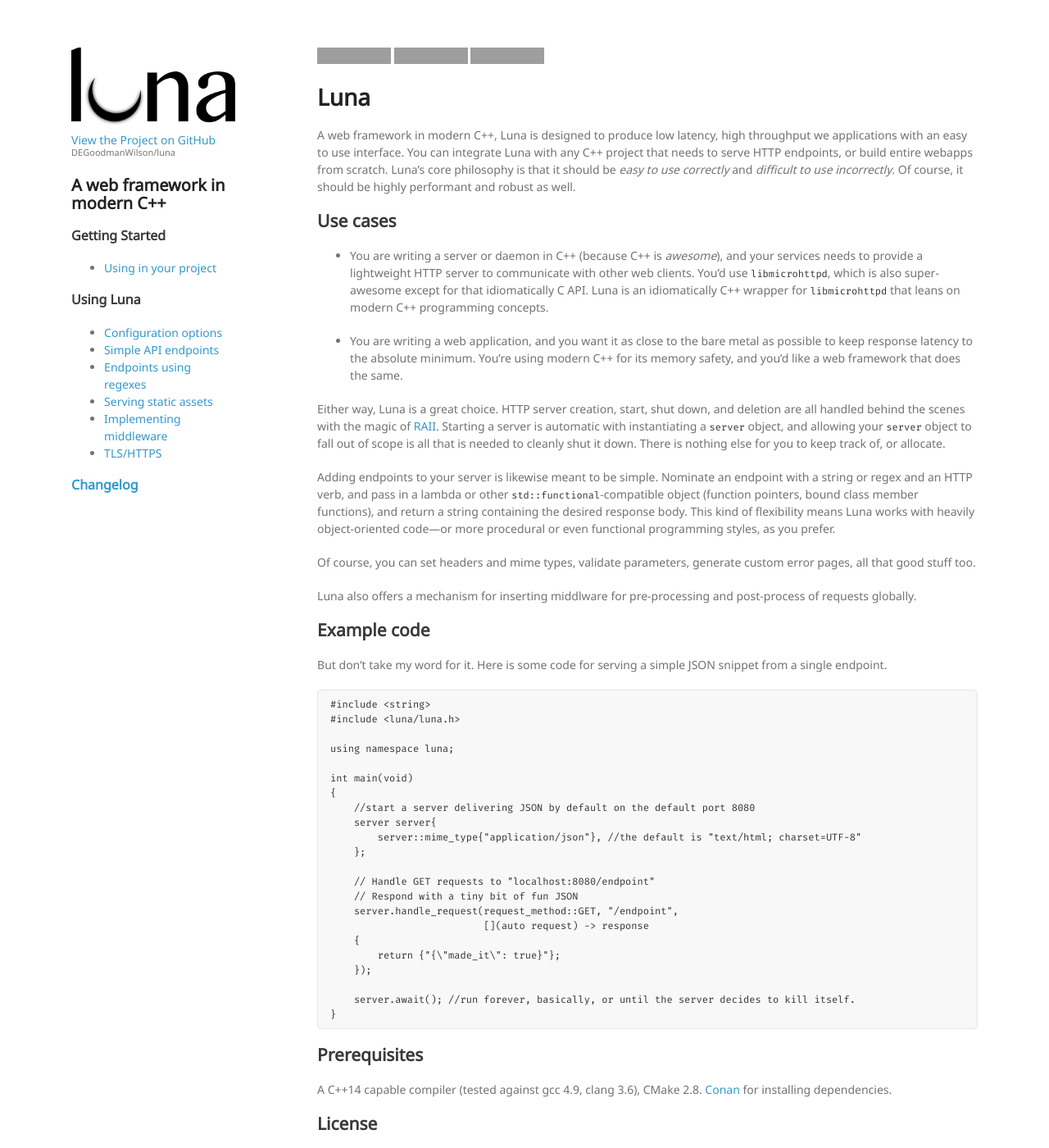
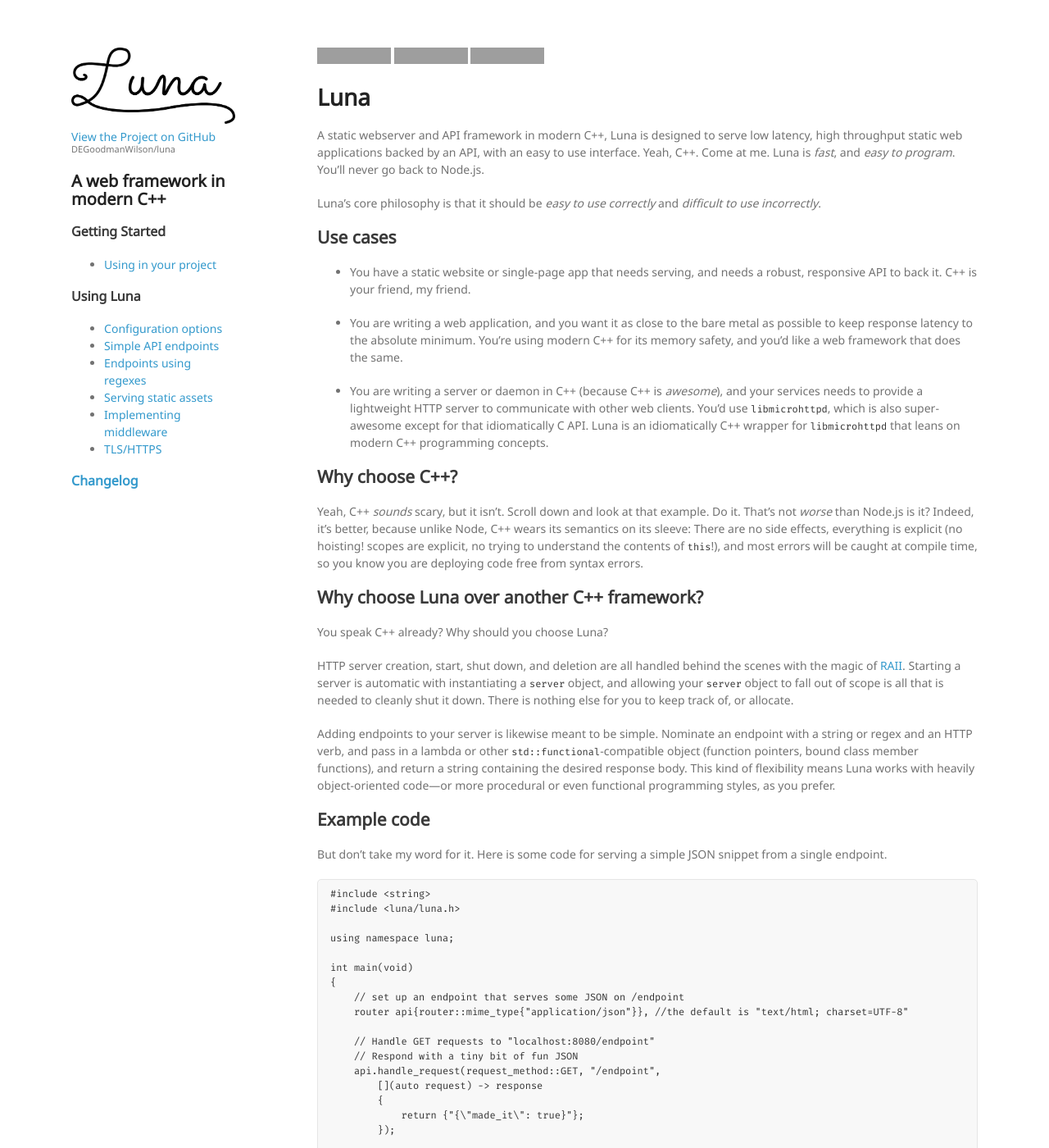
Before and after one commit to DEGoodmanWilson/luna, a Jekyll site: the page built from docs/index.md, in a window 1280 px wide and 1400 px high. Shown: the whole window at 82% size. Built offline with Jekyll 4.4.1, drawn with Linux system fonts in a browser that asks for light colours; some of the changed text lies outside the part shown; grey boxes are pictures that could not be loaded.

Commit message:
Update the documentation front page to reflect the new API

````diff
--- a/docs/_config.yml
+++ b/docs/_config.yml
@@ -18,7 +18,7 @@
 version: 4.0.0
 email: degoodmanwilson@gmail.com
 description: >
-  A web framework in modern C++
+  A static webserver and API framework in modern C++
 # Build settings
 markdown: kramdown
 gems:
--- a/docs/_layouts/default.html
+++ b/docs/_layouts/default.html
@@ -40,7 +40,7 @@
   <body>
     <div class="wrapper">
       <header>
-        <a href="index.html"><img src="img/luna.png" alt="luna" /></a>
+        <a href="index.html"><img src="img/luna%20600.png" srcset="img/luna%20600.png 1x, img/luna%201200.png 2x" alt="luna" /></a>
         <p class="view"><a href="https://github.com/DEGoodmanWilson/luna">View the Project on GitHub <small>DEGoodmanWilson/luna</small></a></p>
         <h1>A web framework in modern C++</h1>
 
--- a/docs/index.md
+++ b/docs/index.md
@@ -9,21 +9,29 @@
 
 # Luna
 
-A web framework in modern C++, Luna is designed to produce low latency, high throughput we applications with an easy to use interface. You can integrate Luna with any C++ project that needs to serve HTTP endpoints, or build entire webapps from scratch. Luna’s core philosophy is that it should be _easy to use correctly_ and _difficult to use incorrectly_. Of course, it should be highly performant and robust as well.
+A static webserver and API framework in modern C++, Luna is designed to serve low latency, high throughput static web applications backed by an API, with an easy to use interface. Yeah, C++. Come at me. Luna is _fast_, and _easy to program_. You'll never go back to Node.js.
+
+Luna’s core philosophy is that it should be _easy to use correctly_ and _difficult to use incorrectly_.
 
 ## Use cases
 
-* You are writing a server or daemon in C++ (because C++ is _awesome_), and your services needs to provide a lightweight HTTP server to communicate with other web clients. You'd use `libmicrohttpd`, which is also super-awesome except for that idiomatically C API. Luna is an idiomatically C++ wrapper for `libmicrohttpd` that leans on modern C++ programming concepts.
+* You have a static website or single-page app that needs serving, and needs a robust, responsive API to back it. C++ is your friend, my friend.
 
 * You are writing a web application, and you want it as close to the bare metal as possible to keep response latency to the absolute minimum. You're using modern C++ for  its memory safety, and you'd like a web framework that does the same.
 
-Either way, Luna is a great choice. HTTP server creation, start, shut down, and deletion are all handled behind the scenes with the magic of [RAII](https://en.wikipedia.org/wiki/Resource_Acquisition_Is_Initialization). Starting a server is automatic with instantiating a `server` object, and allowing your `server` object to fall out of scope is all that is needed to cleanly shut it down. There is nothing else for you to keep track of, or allocate.
+* You are writing a server or daemon in C++ (because C++ is _awesome_), and your services needs to provide a lightweight HTTP server to communicate with other web clients. You'd use `libmicrohttpd`, which is also super-awesome except for that idiomatically C API. Luna is an idiomatically C++ wrapper for `libmicrohttpd` that leans on modern C++ programming concepts.
+
+## Why choose C++?
+
+Yeah, C++ _sounds_ scary, but it isn't. Scroll down and look at that example. Do it. That's not _worse_ than Node.js is it? Indeed, it's better, because unlike Node, C++ wears its semantics on its sleeve: There are no side effects, everything is explicit (no hoisting! scopes are explicit, no trying to understand the contents of `this`!), and most errors will be caught at compile time, so you know you are deploying code free from syntax errors.
+
+## Why choose Luna over another C++ framework?
+
+You speak C++ already? Why should you choose Luna?
+
+HTTP server creation, start, shut down, and deletion are all handled behind the scenes with the magic of [RAII](https://en.wikipedia.org/wiki/Resource_Acquisition_Is_Initialization). Starting a server is automatic with instantiating a `server` object, and allowing your `server` object to fall out of scope is all that is needed to cleanly shut it down. There is nothing else for you to keep track of, or allocate.
 
 Adding endpoints to your server is likewise meant to be simple. Nominate an endpoint with a string or regex and an HTTP verb, and pass in a lambda or other `std::functional`-compatible object (function pointers, bound class member functions), and return a string containing the desired response body. This kind of flexibility means Luna works with heavily object-oriented code—or more procedural or even functional programming styles, as you prefer.
-
-Of course, you can set headers and mime types, validate parameters, generate custom error pages, all that good stuff too.
-
-Luna also offers a mechanism for inserting middlware for pre-processing and post-process of requests globally.
 
 ## Example code
 
@@ -37,20 +45,23 @@
 
 int main(void)
 {
-    //start a server delivering JSON by default on the default port 8080
-    server server{
-        server::mime_type{"application/json"}, //the default is "text/html; charset=UTF-8"
-    };
+    // set up an endpoint that serves some JSON on /endpoint
+    router api{router::mime_type{"application/json"}}, //the default is "text/html; charset=UTF-8"
 
     // Handle GET requests to "localhost:8080/endpoint"
     // Respond with a tiny bit of fun JSON
-    server.handle_request(request_method::GET, "/endpoint",
-                          [](auto request) -> response
-    {
-        return {"{\"made_it\": true}"};
-    });
+    api.handle_request(request_method::GET, "/endpoint",
+        [](auto request) -> response
+        {
+            return {"{\"made_it\": true}"};
+        });
 
-    server.await(); //run forever, basically, or until the server decides to kill itself.
+    //start a server on port 8080;
+    server server;
+
+    server.add_router(api);
+
+    server.start(8080);
 }
 ```
 
````
Also changed, not shown: docs/img/luna 1200.png (added), docs/img/luna 1800.png (added), docs/img/luna 2400.png (added), docs/img/luna 3000.png (added), docs/img/luna 600.png (added), docs/img/luna 6000.png (added), docs/img/luna.png (deleted).
